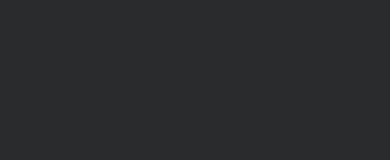
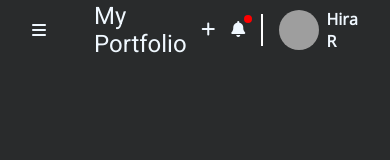
Before and after one commit to nedashanny/css-project2, a plain HTML site: page index.html in a window 390 px wide. Drawn offline with nearby package versions, Linux system fonts and the light colour scheme; grey boxes are pictures that could not be loaded.

Commit message:
create nav

```diff
--- a/index.html
+++ b/index.html
@@ -12,7 +12,28 @@
 </head>
 
 <body>
-
+    <div class="container">
+        <nav class="flex justify-content-between">
+            <div class="flex justify-content-center align-items-center">
+                <i class="fas fa-bars text-white cursor-pointer m-1"></i>
+                <a class="text-white ml-5" href="#">my portfolio</a>
+            </div>
+            <div class="flex justify-content-center align-items-center">
+                <div class="m-1">
+                    <i class="fa fa-plus text-white"></i>
+                </div>
+                <div class="posision-relative m-1">
+                    <i class="fa fa-bell text-white"></i>
+                    <div class="notification-dot"></div>
+                </div>
+                <div class="vertical-line m-1"></div>
+                <div class="flex justify-content-center align-items-center m-1">
+                    <img class="border-100" src="https://randomuser.me/api/portraits/women/10.jpg" alt="">
+                    <p class="text-white ml-1 font-bold">Hira R</p>
+                </div>
+            </div>
+        </nav>
+    </div>
 </body>
 
 </html>
--- a/style.css
+++ b/style.css
@@ -1,3 +1,4 @@
+@import url('https://fonts.googleapis.com/css2?family=Open+Sans&family=Roboto&display=swap');
 * {
     margin: 0;
     padding: 0;
@@ -7,3 +8,234 @@
 body {
     background-color: #292b2c;
 }
+
+img {
+    width: 2.5rem;
+    height: 2.5rem;
+}
+
+a {
+    text-decoration: none;
+}
+
+p {
+    font-family: 'Open Sans';
+}
+
+nav i {
+    font-size: 1.5rem;
+}
+
+nav a {
+    font-size: 2rem;
+    text-transform: capitalize;
+    font-family: 'Roboto';
+}
+
+.container {
+    margin: 0 4rem;
+}
+
+.notification-dot {
+    position: absolute;
+    width: 0.5rem;
+    height: 0.5rem;
+    background-color: red;
+    bottom: 1rem;
+    left: 0.8rem;
+    border-radius: 100%;
+}
+
+.vertical-line {
+    width: 0.1rem;
+    height: 2rem;
+    background-color: white;
+}
+
+
+/* utilities */
+
+
+/* flex box */
+
+.flex {
+    display: flex;
+}
+
+.justify-content-between {
+    justify-content: space-between;
+}
+
+.justify-content-center {
+    justify-content: center;
+}
+
+.justify-self-end {
+    justify-self: end;
+}
+
+.justify-self-start {
+    justify-self: start;
+}
+
+.align-items-center {
+    align-items: center;
+}
+
+.flex-column {
+    flex-direction: column;
+}
+
+.flex-wrap {
+    flex-wrap: wrap;
+}
+
+.align-self-end {
+    align-self: flex-end;
+}
+
+.align-self-start {
+    align-self: flex-start;
+}
+
+
+/* end flex box */
+
+.text-white {
+    color: aliceblue;
+}
+
+.cursor-pointer {
+    cursor: pointer;
+}
+
+.posision-relative {
+    position: relative;
+}
+
+.border-100 {
+    border-radius: 100%;
+}
+
+
+/* margins */
+
+.m-1 {
+    margin: 0.5rem;
+}
+
+.m-2 {
+    margin: 1rem;
+}
+
+.m-3 {
+    margin: 1.5rem;
+}
+
+.m-4 {
+    margin: 2rem;
+}
+
+.m-5 {
+    margin: 2.5rem;
+}
+
+.mt-1 {
+    margin-top: 0.5rem;
+}
+
+.mt-2 {
+    margin-top: 1rem;
+}
+
+.mt-3 {
+    margin-top: 1.5rem;
+}
+
+.mt-4 {
+    margin-top: 2rem;
+}
+
+.mt-5 {
+    margin-top: 2.5rem;
+}
+
+.ml-1 {
+    margin-left: 0.5rem;
+}
+
+.ml-2 {
+    margin-left: 1rem;
+}
+
+.ml-3 {
+    margin-left: 1.5rem;
+}
+
+.ml-4 {
+    margin-left: 2rem;
+}
+
+.ml-5 {
+    margin-left: 2.5rem;
+}
+
+.my-1 {
+    margin: 0.5rem 0;
+}
+
+.my-2 {
+    margin: 1rem 0;
+}
+
+.my-3 {
+    margin: 1.5rem 0;
+}
+
+.my-4 {
+    margin: 2rem 0;
+}
+
+.my-5 {
+    margin: 2.5rem 0;
+}
+
+
+/* fonts */
+
+.font-bold {
+    font-weight: 800;
+}
+
+
+/* responsive */
+
+
+/* bog screens */
+
+@media only screen and (max-width:1200px) {}
+
+
+/* laptop */
+
+@media only screen and (max-width:992px) {}
+
+
+/* tablet */
+
+@media only screen and (max-width:768px) {
+    .container {
+        margin: 0 1.5rem;
+    }
+    nav i {
+        font-size: 1rem;
+    }
+    nav a {
+        font-size: 1.5rem;
+    }
+}
+
+
+/* mobile */
+
+@media only screen and (max-width:600px) {}
```
